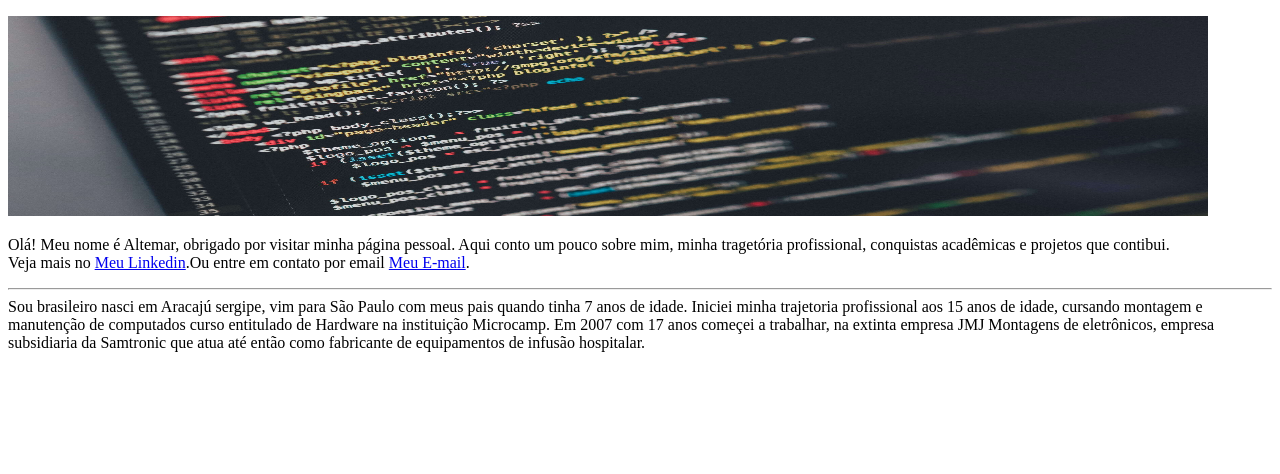
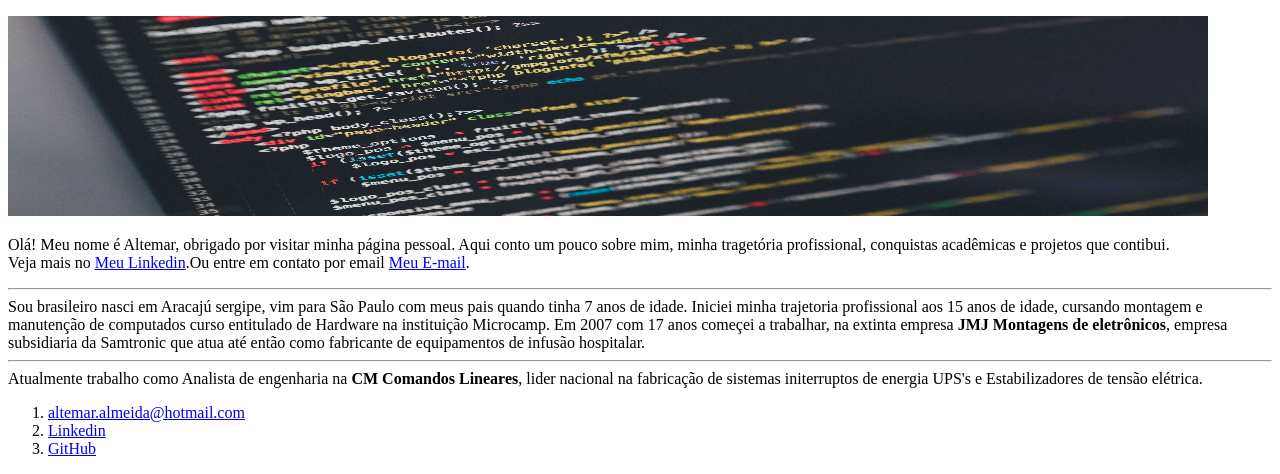
Before and after one commit to AltemarAlmeida/My-page, a plain HTML site: page My_Page/Index.html in a window 1280 px wide. Shown: the part 364-838 px from the top of the page. Before the commit the page ends 800 px from the top, so only its background shows below. Drawn offline with Linux system fonts and the light colour scheme.

Commit message:
Add lista ordenada e texto negrito

```diff
--- a/My_Page/Index.html
+++ b/My_Page/Index.html
@@ -27,12 +27,25 @@
                         <hr>Sou brasileiro nasci em Aracajú sergipe, vim para São Paulo com meus pais quando tinha 7 anos de idade.
                         Iniciei minha trajetoria profissional aos 15 anos de idade, cursando montagem e manutenção de computados
                         curso entitulado de Hardware na instituição Microcamp.
-                        Em 2007 com 17 anos começei a trabalhar, na extinta empresa JMJ Montagens de eletrônicos, empresa subsidiaria da Samtronic
+                        Em 2007 com 17 anos começei a trabalhar, na extinta empresa <b>JMJ Montagens de eletrônicos</b>, empresa subsidiaria da Samtronic
                         que atua até então como fabricante de equipamentos de infusão hospitalar.
 
+                        <hr>Atualmente trabalho como Analista de engenharia na <b>CM Comandos Lineares</b>, lider nacional na fabricação de sistemas initerruptos de energia UPS's e Estabilizadores de tensão elétrica.
                     </p>
             </article>
         </section>
-        <footer></footer>
+        <footer>
+            <ol>
+                <li>
+                    <a href="mailto:altemar.almeida@hotmail.com">altemar.almeida@hotmail.com</a>
+                </li>
+                <li>
+                    <a href="https://www.linkedin.com/in/altemar-almeida/"target="_blank">Linkedin</a>
+                </li>
+                <li>
+                    <a href="https://github.com/AltemarAlmeida" target="_blank">GitHub</a>
+                </li>
+            </ol>
+        </footer>
     </body>
 </html>
```
